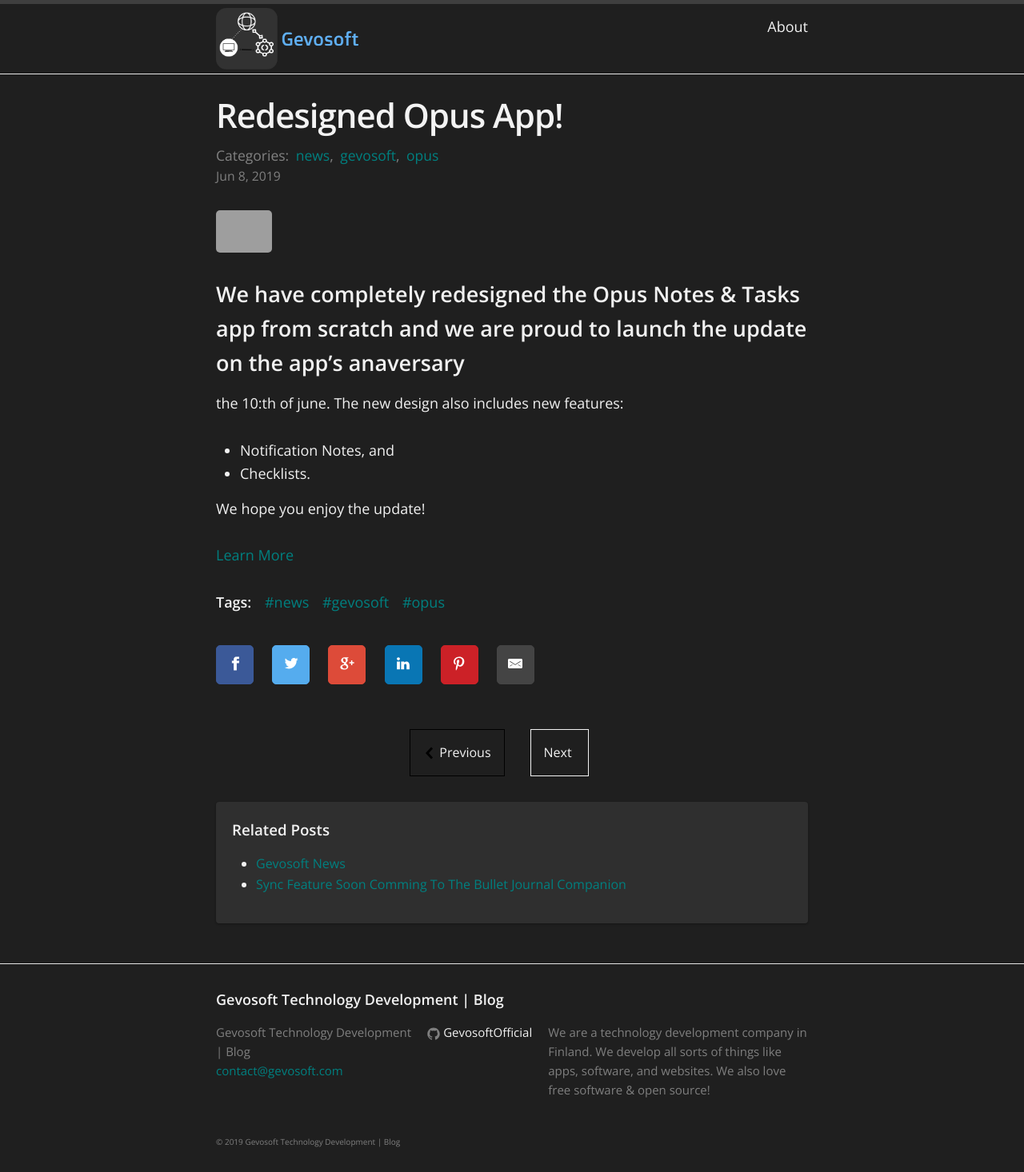
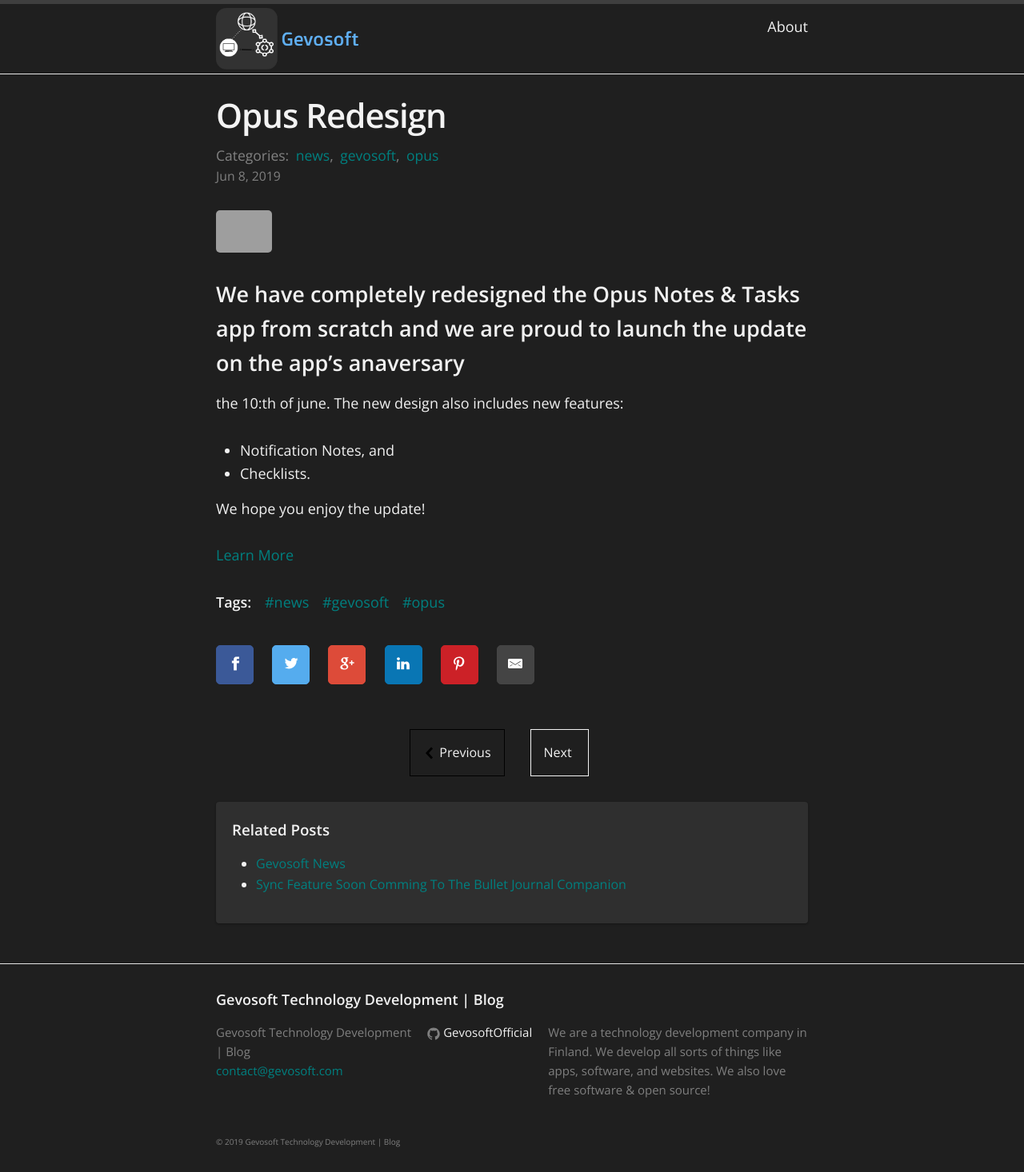
Before and after one commit to Gevosoft/GevosofBlog, a Jekyll site: the page built from _posts/2019-06-08-opus-redesign.markdown, in a window 1280 px wide. Shown: the whole page at 80% size. Built offline with Jekyll 4.4.1, drawn with Linux system fonts in a browser that asks for light colours; comment, search, counter and statistics services are not loaded; grey boxes are pictures that could not be loaded.

Commit message:
Update and rename 2019-06-08-Redesigned-Opus-App.markdown to 2019-06-08-opus-redesign.markdown

```diff
--- a/_posts/2019-06-08-Redesigned-Opus-App.markdown
+++ b/_posts/2019-06-08-opus-redesign.markdown
@@ -1,6 +1,6 @@
 ---
 layout: post
-title: Redesigned Opus App!
+title: Opus Redesign
 date:   2019-06-08 16:42:00 +0200
 categories: news gevosoft opus
 comments: true
```
